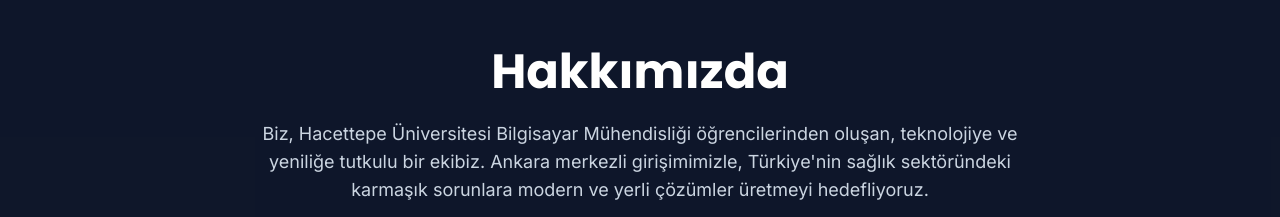
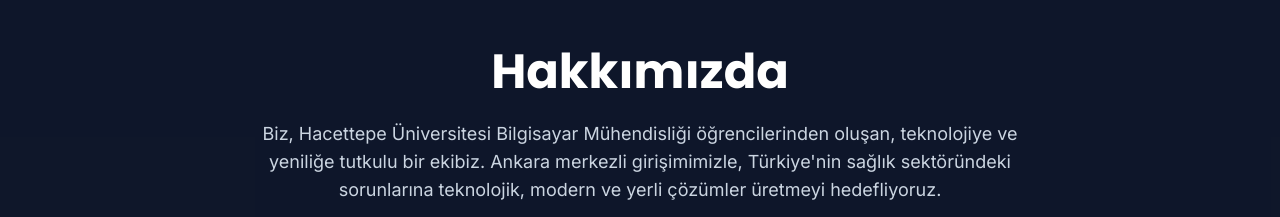
Before and after one commit to enisba/techtoken, a plain HTML site: page index.html in a window 1280 px wide. Shown: the part 880-1097 px from the top of the page. Drawn offline with nearby package versions, Linux system fonts and the light colour scheme.

Commit message:
update text

```diff
--- a/index.html
+++ b/index.html
@@ -180,7 +180,7 @@ body.menu-open {
                 <div class="max-w-3xl mx-auto text-center scroll-reveal">
                     <h2 class="text-3xl lg:text-5xl font-bold text-white mb-6">Hakkımızda</h2>
                     <p class="text-lg text-slate-300 mb-4">
-                        Biz, Hacettepe Üniversitesi Bilgisayar Mühendisliği öğrencilerinden oluşan, teknolojiye ve yeniliğe tutkulu bir ekibiz. Ankara merkezli girişimimizle, Türkiye'nin sağlık sektöründeki karmaşık sorunlara modern ve yerli çözümler üretmeyi hedefliyoruz.
+                        Biz, Hacettepe Üniversitesi Bilgisayar Mühendisliği öğrencilerinden oluşan, teknolojiye ve yeniliğe tutkulu bir ekibiz. Ankara merkezli girişimimizle, Türkiye'nin sağlık sektöründeki sorunlarına teknolojik, modern ve yerli çözümler üretmeyi hedefliyoruz.
                     </p>
                     <p class="text-lg text-slate-300">
                         Vizyonumuz, yapay zekanın gücünü kullanarak sağlık hizmetlerini hem hastalar hem de kurumlar için daha verimli, erişilebilir ve güvenilir hale getirmektir.
```
